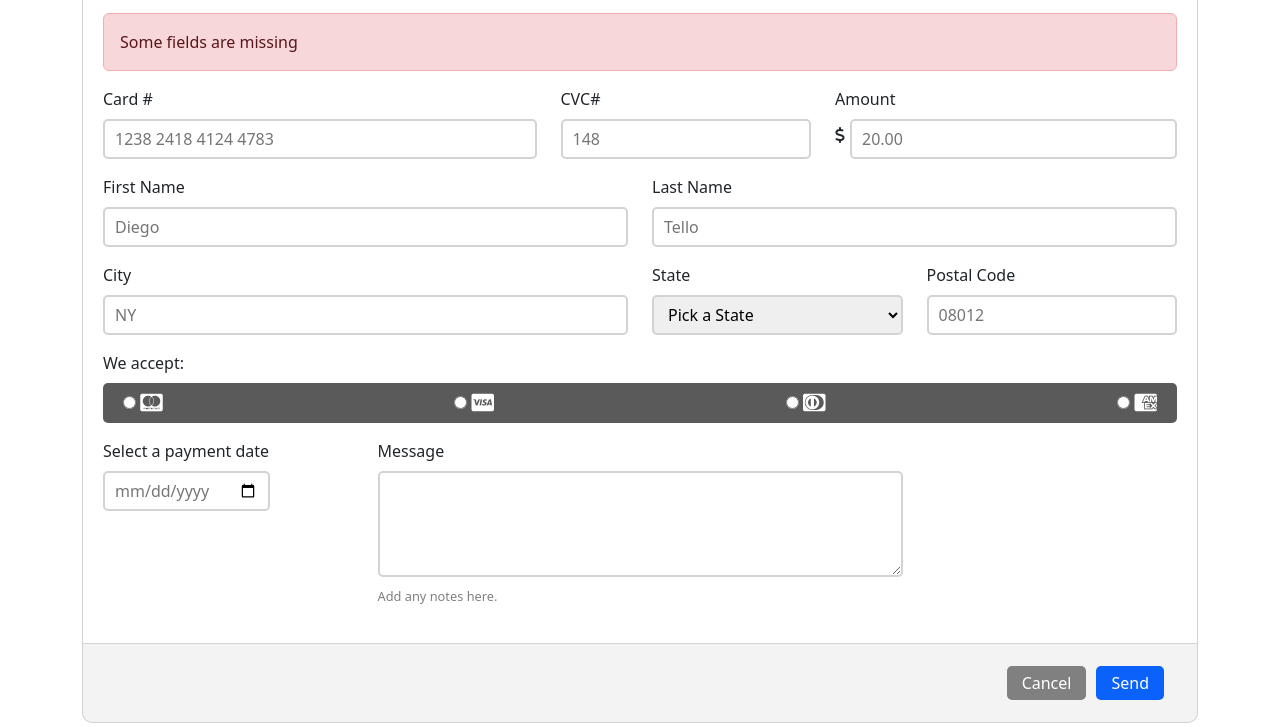
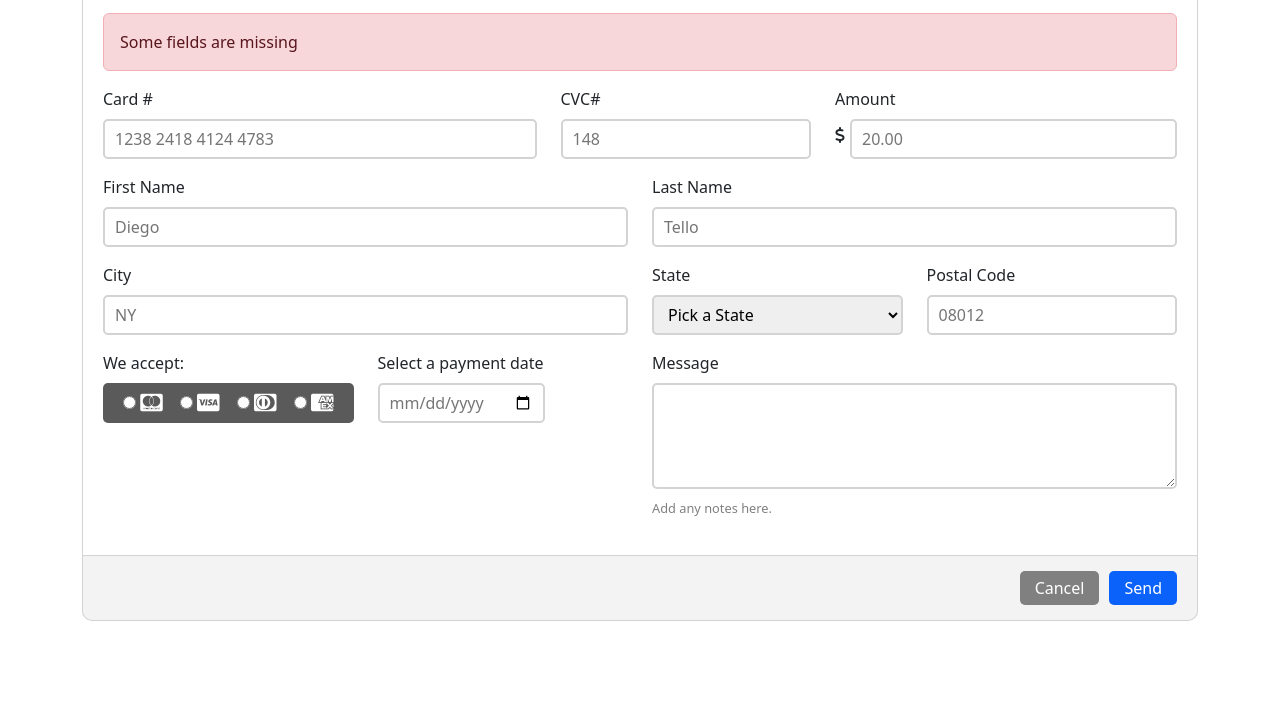
Before and after one commit to 4GeeksAcademy/Form-html-Diego-Tello, a plain HTML site: page index.html in a window 1280 px wide. Shown: the part 73-800 px from the top of the page. Drawn offline with nearby package versions, Linux system fonts and the light colour scheme.

Commit message:
first commit

```diff
--- a/index.html
+++ b/index.html
@@ -113,25 +113,25 @@
             <!--FILA4-->
 
             <div class="row object-fit-cover">
-                <div class="co-3 mb-3 ">
+                <div class="col-lg-3 mb-3 ">
                     <label class="Tit_PasarelaPagos" for="">We accept:</label>
-                    <div class="PasarelaPagos">
-                        <div class="col-auto P_Mastercard">
+                    <div class="PasarelaPagos col-sm">
+                        <div class="P_Mastercard">
                             <input type="radio" id="Mastercard" name="PasarelaPagos" />
                             <label for="Mastedcard"><i class="fa-brands fa-cc-mastercard fa-lg white-icon"></i></label>
                         </div>
 
-                        <div class="col-auto P_Visa">
+                        <div class=" P_Visa">
                             <input type="radio" id="Visa" name="PasarelaPagos" />
                             <label for="Visa"><i class="fa-brands fa-cc-visa fa-lg white-icon"></i></label>
                         </div>
 
-                        <div class="col-auto P_Diners">
+                        <div class=" P_Diners">
                             <input type="radio" id="Diners" name="PasarelaPagos" />
                             <label for="Diners"><i class="fa-brands fa-cc-diners-club fa-lg white-icon"></i></label>
                         </div>
 
-                        <div class="col-auto gitP_AmerExp">
+                        <div class="P_AmerExp">
                             <input type="radio" id="AmerExp" name="PasarelaPagos" />
                             <label for="AmerExp"><i class="fa-brands fa-cc-amex fa-lg white-icon"></i></label>
                         </div>
@@ -139,7 +139,7 @@
                     </div>
                 </div>
 
-                <div class="col-sm-3 mb-3 PaymentDate">
+                <div class="col-lg-3 mb-3 PaymentDate">
                     <div><label for="Payment_Day">Select a payment date</label></div>
                     <div><input class="SelectDate" type="date" id="Payment_Day" name="reserva"></div>
                 </div>
@@ -155,8 +155,8 @@
 
 
         </div>
-        <div class="botones">
-            <div class="btn">
+        <div class="footer">
+            <div class="botones">
                 <button class="Cancel">Cancel</button>
                 <button class="Send">Send</button>
 
--- a/styles.css
+++ b/styles.css
@@ -81,11 +81,14 @@ select {
     background-color: rgb(90, 90, 90);
     display: flex;
     justify-content: space-between;
-    /*width: 50%;*/
     padding: 8px 20px;
     border-radius: 5px;
     margin-top: 8px;
+    gap:10px;
+    width:100%;
+
 }
+
 
 .white-icon {
     color: white;
@@ -111,7 +114,7 @@ select {
 
 }
 
-.botones {
+.footer {
     background-color: rgb(243, 243, 243);
     border-bottom: 1px solid lightgray;
     border-right: 1px solid lightgray;
@@ -121,7 +124,7 @@ select {
     border-radius: 0 0 10px 10px;
 }
 
-.btn {
+.botones {
     display: flex;
     justify-content: end;
     gap: 10px;
@@ -142,7 +145,14 @@ select {
 .Cancel {
     background-color: gray;
 }
+.Cancel:hover{
+    background-color: rgb(128, 128, 128, 0.8);
+}
 
 .Send {
     background-color: rgb(10, 98, 251);
 }
+
+.Send:hover {
+    background-color: rgb(10, 98, 251, 0.8);
+}
```
